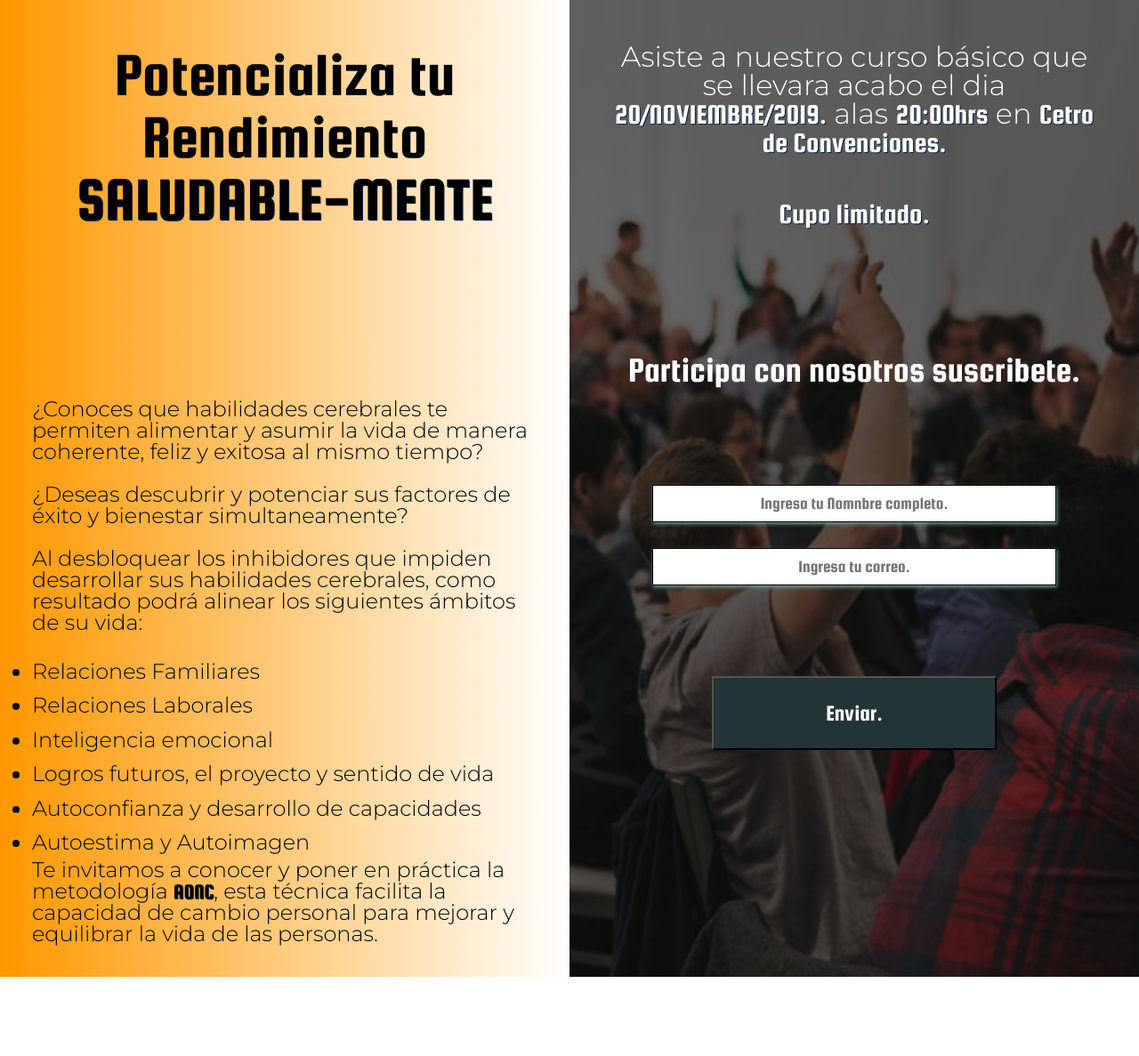
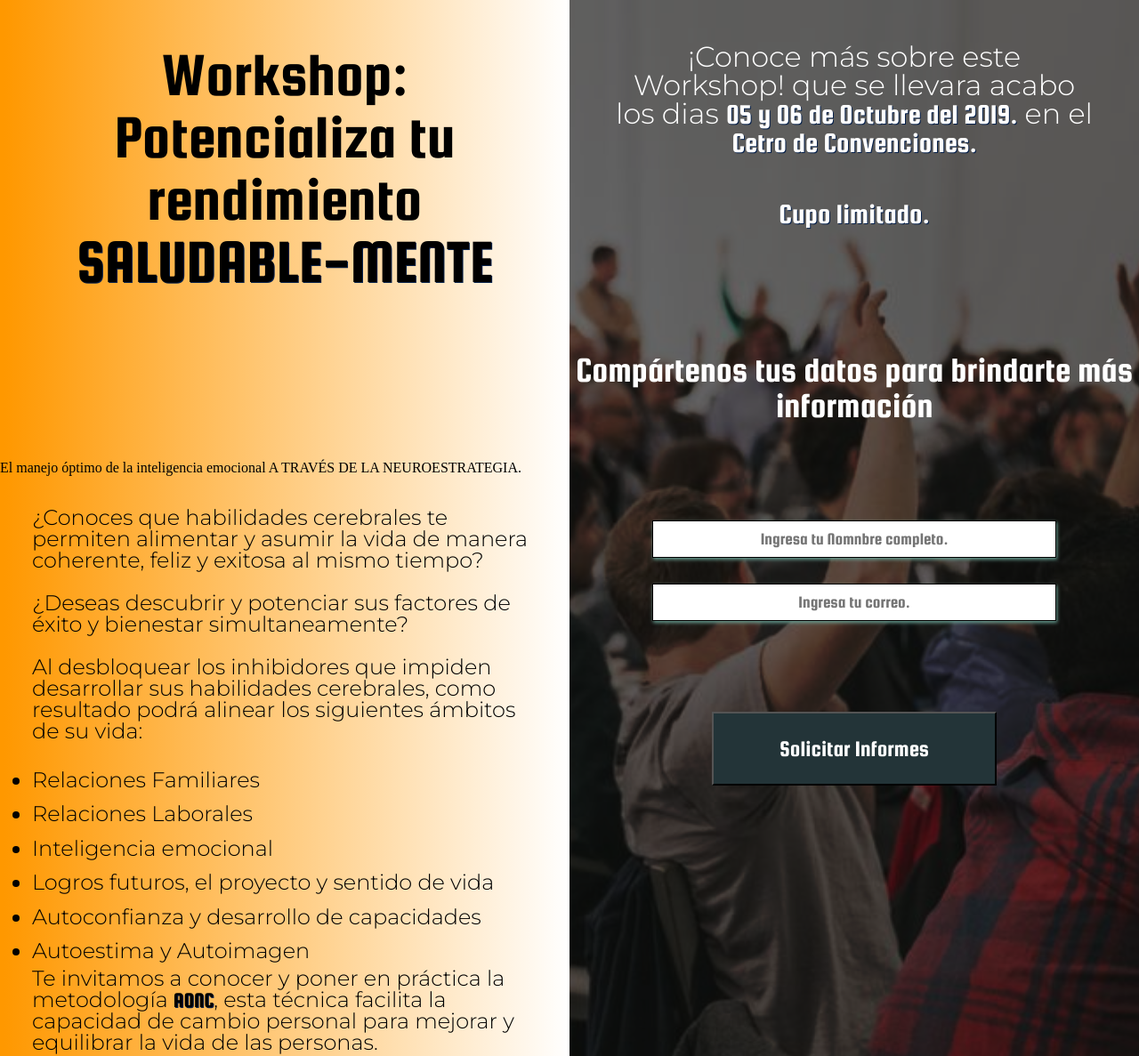
Before and after one commit to salj8009/landing, a website: page index.html in a window 1280 px wide. Shown: the top 1187 px of the page at 89% size. Before the commit the page ends 1098 px from the top, so only its background shows below. Drawn offline with Linux system fonts and the light colour scheme; some packages are replaced by stand-ins of ours; a script that the page names is missing.

Commit message:
cambios en index en el texto

```diff
--- a/index.html
+++ b/index.html
@@ -16,7 +16,10 @@
 	<div class="grid-container">
 	  <div class="areaUno">
 	  <!--	<img class="logo" src="img/nes.png"> -->
-	  	<h1>Potencializa tu Rendimiento <strong>SALUDABLE-MENTE</strong></h1>
+	  	<h1>Workshop: Potencializa tu rendimiento <strong>SALUDABLE-MENTE</strong></h1>
+	  		<h2>El manejo óptimo de la inteligencia emocional A TRAVÉS DE LA NEUROESTRATEGIA.
+
+</h2>
 	  		<div class="texto">
 			  	<p class ="txtParrafo">¿Conoces que habilidades cerebrales te permiten alimentar y asumir la vida de manera coherente, feliz y exitosa al mismo tiempo?</p>
 			  	<p class ="txtParrafo">¿Deseas descubrir y potenciar sus factores de éxito y bienestar simultaneamente?</p>
@@ -37,13 +40,13 @@
 	  </div>
 	  <div class="areaDos">
 	  		<!-- <img class="logo" src="img/aonc.png"> -->
-	  		 <p class="textoAreaDos">Asiste a nuestro curso básico que se llevara acabo el dia <strong>20/NOVIEMBRE/2019.</strong> alas <strong>20:00hrs</strong> en <strong>Cetro de Convenciones.</strong> </p>
+	  		 <p class="textoAreaDos">¡Conoce más sobre este Workshop! que se llevara acabo los dias <strong>05 y 06 de Octubre del 2019.</strong> en el <strong>Cetro de Convenciones.</strong> </p>
 	  		 <p class="textoAreaDos"><strong>Cupo limitado.</strong></p>
-	  	<h3>Participa con nosotros suscribete.</h3>
+	  	<h3>Compártenos tus datos para brindarte más información</h3>
 			<form id="formulario">
 				<input id="miNombre" class="ingresaDatos" type="text" placeholder="Ingresa tu Nomnbre completo."></br>
 				<input id="miCorreo" class="ingresaDatos" type="email" placeholder="Ingresa tu correo."></br>
-				<button id="miBoton" onclick="guarda()">Enviar.</button>
+				<button id="miBoton" onclick="guarda()">Solicitar Informes</button>
 			</form>
 	  </div>
 	</div>
```
